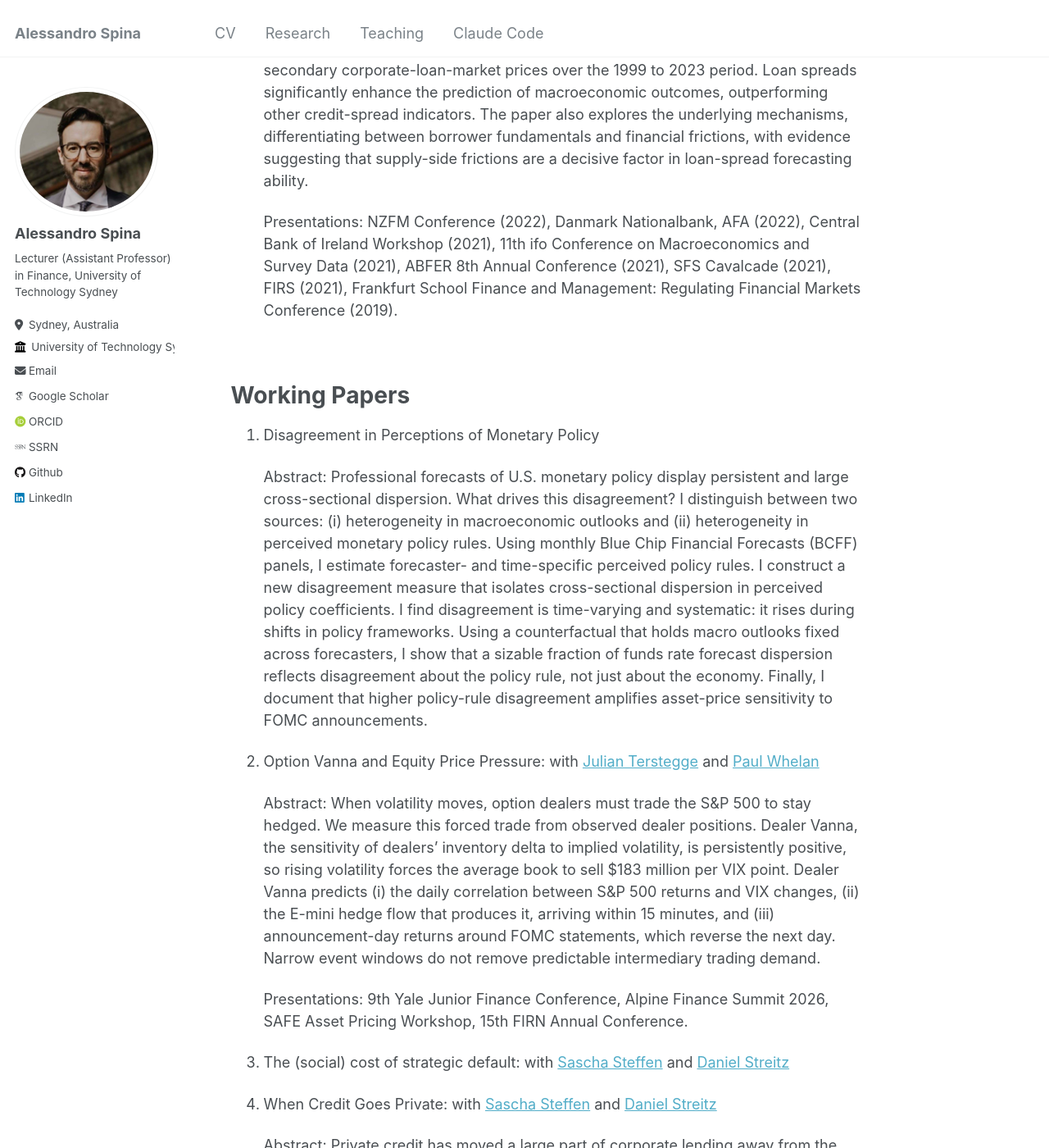
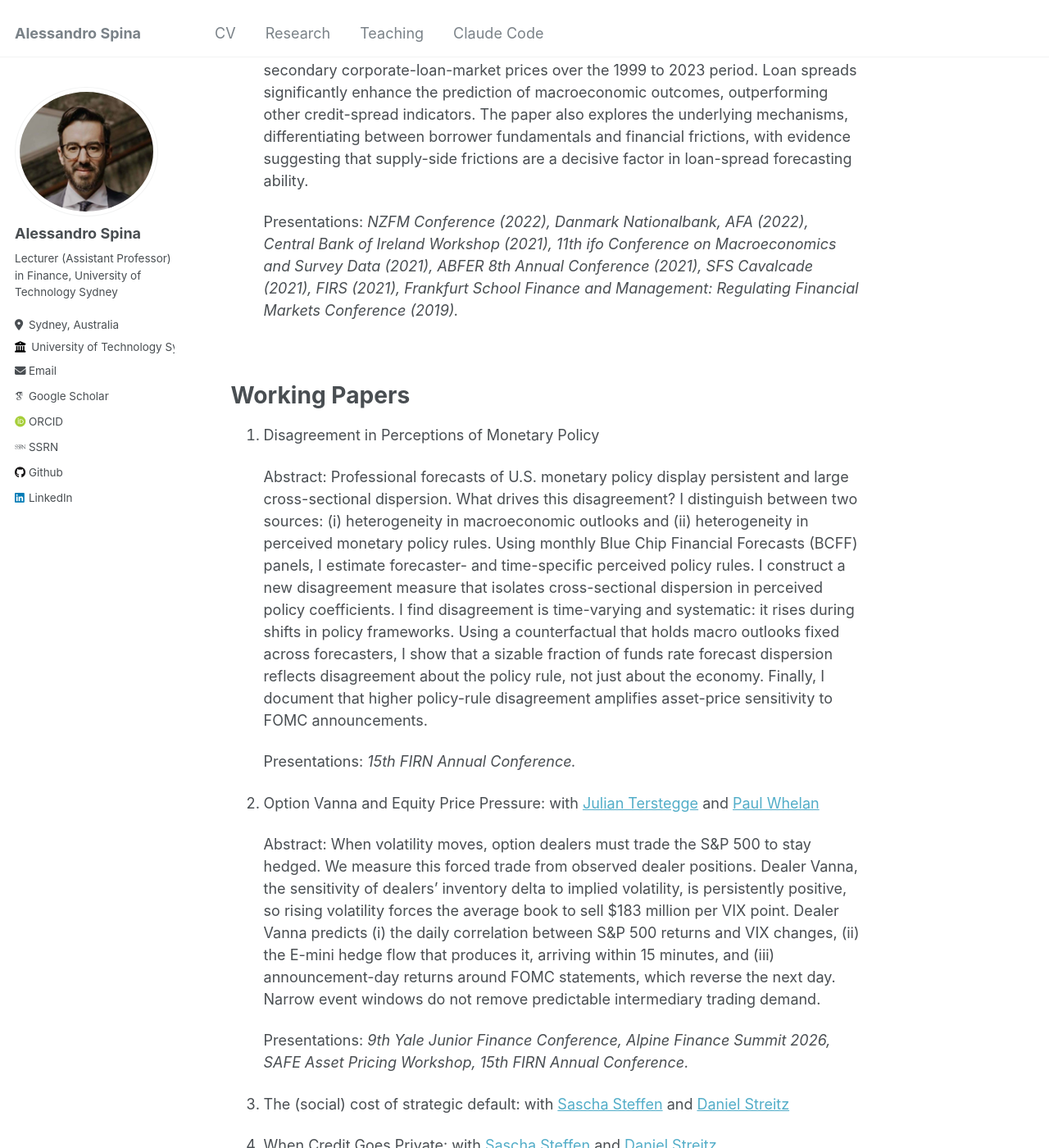
Before and after one commit to aspi6246/aspi6246.github.io, a Jekyll site: the page built from _pages/about.md, in a window 1280 px wide and 1400 px high, scrolled down 519 px. Shown: the whole window at 82% size. Built offline with Jekyll 4.4.1, drawn with Linux system fonts in a browser that asks for light colours; some web fonts are replaced.

Commit message:
Add Disagreement presentations and italicise all venue lists
Co-Authored-By: Claude Opus 4.7 <noreply@anthropic.com>

```diff
--- a/_pages/about.md
+++ b/_pages/about.md
@@ -20,7 +20,7 @@ Published Research
 
     Abstract: We investigate the predictive power of loan spreads for forecasting business cycles, specifically focusing on more constrained, intermediary-reliant firms. We introduce a novel loan-market-based credit spread constructed using secondary corporate-loan-market prices over the 1999 to 2023 period. Loan spreads significantly enhance the prediction of macroeconomic outcomes, outperforming other credit-spread indicators. The paper also explores the underlying mechanisms, differentiating between borrower fundamentals and financial frictions, with evidence suggesting that supply-side frictions are a decisive factor in loan-spread forecasting ability.
 
-    Presentations: NZFM Conference (2022), Danmark Nationalbank, AFA (2022), Central Bank of Ireland Workshop (2021), 11th ifo Conference on Macroeconomics and Survey Data (2021), ABFER 8th Annual Conference (2021), SFS Cavalcade (2021), FIRS (2021), Frankfurt School Finance and Management: Regulating Financial Markets Conference (2019).
+    Presentations: *NZFM Conference (2022), Danmark Nationalbank, AFA (2022), Central Bank of Ireland Workshop (2021), 11th ifo Conference on Macroeconomics and Survey Data (2021), ABFER 8th Annual Conference (2021), SFS Cavalcade (2021), FIRS (2021), Frankfurt School Finance and Management: Regulating Financial Markets Conference (2019).*
 
 <br>
 
@@ -31,11 +31,13 @@ Working Papers
 
     Abstract: Professional forecasts of U.S. monetary policy display persistent and large cross-sectional dispersion. What drives this disagreement? I distinguish between two sources: (i) heterogeneity in macroeconomic outlooks and (ii) heterogeneity in perceived monetary policy rules. Using monthly Blue Chip Financial Forecasts (BCFF) panels, I estimate forecaster- and time-specific perceived policy rules. I construct a new disagreement measure that isolates cross-sectional dispersion in perceived policy coefficients. I find disagreement is time-varying and systematic: it rises during shifts in policy frameworks. Using a counterfactual that holds macro outlooks fixed across forecasters, I show that a sizable fraction of funds rate forecast dispersion reflects disagreement about the policy rule, not just about the economy. Finally, I document that higher policy-rule disagreement amplifies asset-price sensitivity to FOMC announcements.
 
+    Presentations: *15th FIRN Annual Conference.*
+
 2. Option Vanna and Equity Price Pressure: with [Julian Terstegge](https://sites.google.com/view/julianterstegge) and [Paul Whelan](https://sites.google.com/view/paulwhelan/home)
 
     Abstract: When volatility moves, option dealers must trade the S&P 500 to stay hedged. We measure this forced trade from observed dealer positions. Dealer Vanna, the sensitivity of dealers’ inventory delta to implied volatility, is persistently positive, so rising volatility forces the average book to sell $183 million per VIX point. Dealer Vanna predicts (i) the daily correlation between S&P 500 returns and VIX changes, (ii) the E-mini hedge flow that produces it, arriving within 15 minutes, and (iii) announcement-day returns around FOMC statements, which reverse the next day. Narrow event windows do not remove predictable intermediary trading demand.
 
-    Presentations: 9th Yale Junior Finance Conference, Alpine Finance Summit 2026, SAFE Asset Pricing Workshop, 15th FIRN Annual Conference.
+    Presentations: *9th Yale Junior Finance Conference, Alpine Finance Summit 2026, SAFE Asset Pricing Workshop, 15th FIRN Annual Conference.*
 
 3. The (social) cost of strategic default: with [Sascha Steffen](https://www.sascha-steffen.de/) and [Daniel Streitz](https://sites.google.com/site/streitzdaniel/)
 
```
Also changed, not shown: _pages/publications.md (+4 -2 lines), 2 other files.
